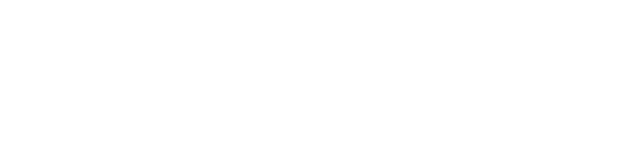
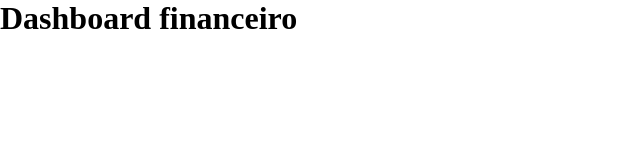
Before and after one commit to JoaoAntonioo87/Dashboard-financeiro, a plain HTML site: page index.html in a window 1280 px wide. Shown: the whole page, without its empty margins (0-640 px from the left). Drawn offline with Linux system fonts and the light colour scheme; a web font is replaced by a local one.

Commit message:
feat: adicionar html header

```diff
--- a/index.html
+++ b/index.html
@@ -13,6 +13,11 @@
 </head>
 
 <body>
+  <header class="header">
+    <div class="container">
+      <h1 class="page-title">Dashboard financeiro</h1>
+    </div>
+  </header>
   <script type="module" src="./script.js"></script>
 </body>
 
```
